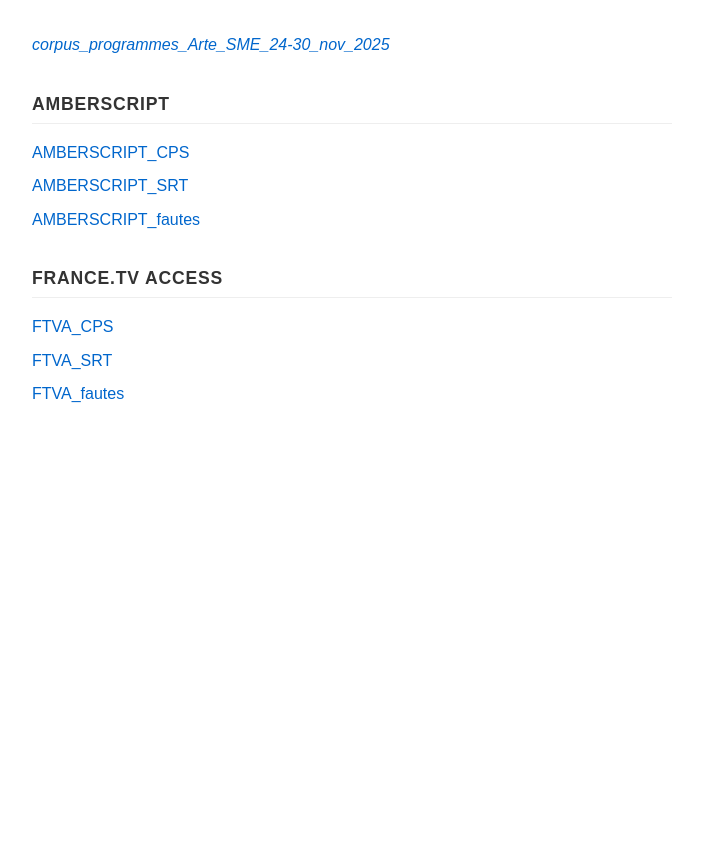
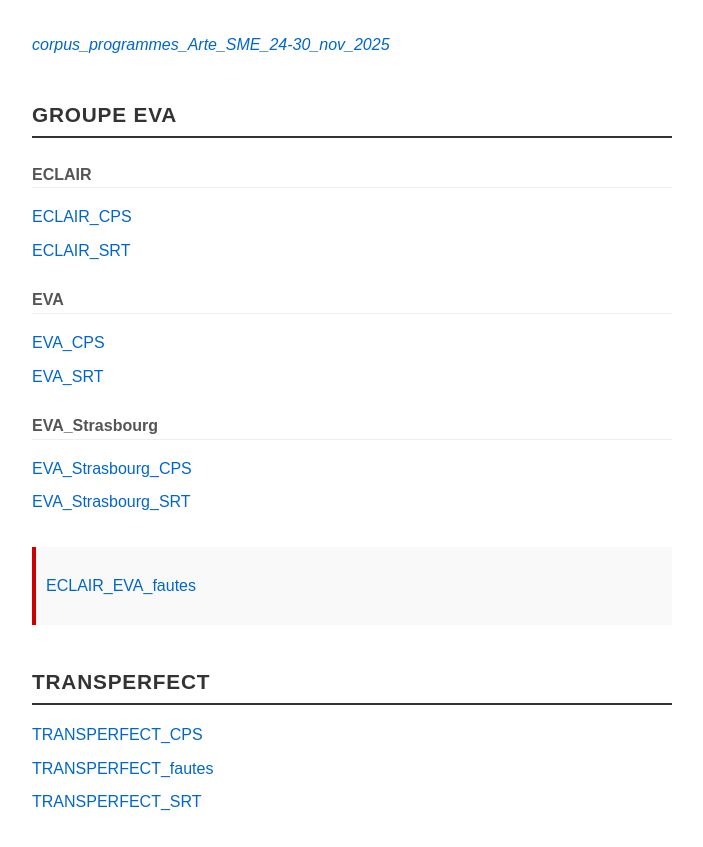
Before and after one commit to Alyoukaidi/Eva_Transperfect, a plain HTML site: page index.html in a window 1280 px wide. Shown: the whole page, without its empty margins (288-991 px from the left). Before the commit the page ends 800 px from the top, so only its background shows below. Drawn offline with Linux system fonts and the light colour scheme.

Commit message:
Update index.html

```diff
--- a/index.html
+++ b/index.html
@@ -12,12 +12,18 @@
       line-height: 1.6;
     }
     h2 {
-      font-size: 1.1rem;
+      font-size: 1.3rem;
       text-transform: uppercase;
       letter-spacing: 0.05rem;
-      margin-top: 2rem;
+      margin-top: 2.5rem;
+      border-bottom: 2px solid #333;
+      padding-bottom: 0.3rem;
+    }
+    h3 {
+      font-size: 1rem;
+      margin-top: 1.5rem;
+      color: #555;
       border-bottom: 1px solid #eee;
-      padding-bottom: 0.3rem;
     }
     ul {
       list-style: none;
@@ -38,6 +44,12 @@
       margin-bottom: 2rem;
       display: block;
     }
+    .fautes-groupe {
+      margin-top: 2rem;
+      padding: 10px;
+      background-color: #f9f9f9;
+      border-left: 4px solid #cc0000;
+    }
   </style>
 </head>
 <body>
@@ -46,18 +58,37 @@
     corpus_programmes_Arte_SME_24-30_nov_2025
   </a>
 
-  <h2>AMBERSCRIPT</h2>
+  <h2>Groupe EVA</h2>
+
+  <h3>ECLAIR</h3>
   <ul>
-    <li><a href="AMBERSCRIPT_CPS.html" target="_blank" rel="noopener">AMBERSCRIPT_CPS</a></li>
-    <li><a href="AMBERSCRIPT_SRT.srt" target="_blank" rel="noopener">AMBERSCRIPT_SRT</a></li>
-    <li><a href="AMBERSCRIPT_fautes.html" target="_blank" rel="noopener">AMBERSCRIPT_fautes</a></li>
+    <li><a href="ECLAIR_CPS.html" target="_blank" rel="noopener">ECLAIR_CPS</a></li>
+    <li><a href="ECLAIR_SRT.srt" target="_blank" rel="noopener">ECLAIR_SRT</a></li>
   </ul>
 
-  <h2>FRANCE.TV ACCESS</h2>
+  <h3>EVA</h3>
   <ul>
-    <li><a href="FTVA_CPS.html" target="_blank" rel="noopener">FTVA_CPS</a></li>
-    <li><a href="FTVA_SRT.srt" target="_blank" rel="noopener">FTVA_SRT</a></li>
-    <li><a href="FTVA_fautes.html" target="_blank" rel="noopener">FTVA_fautes</a></li>
+    <li><a href="EVA_CPS.html" target="_blank" rel="noopener">EVA_CPS</a></li>
+    <li><a href="EVA_SRT.srt" target="_blank" rel="noopener">EVA_SRT</a></li>
+  </ul>
+
+  <h3>EVA_Strasbourg</h3>
+  <ul>
+    <li><a href="EVA_Strasbourg_CPS.html" target="_blank" rel="noopener">EVA_Strasbourg_CPS</a></li>
+    <li><a href="EVA_Strasbourg_SRT.srt" target="_blank" rel="noopener">EVA_Strasbourg_SRT</a></li>
+  </ul>
+
+  <div class="fautes-groupe">
+    <ul>
+      <li><a href="ECLAIR_EVA_fautes.html" target="_blank" rel="noopener">ECLAIR_EVA_fautes</a></li>
+    </ul>
+  </div>
+
+  <h2>TRANSPERFECT</h2>
+  <ul>
+    <li><a href="TRANSPERFECT_CPS.html" target="_blank" rel="noopener">TRANSPERFECT_CPS</a></li>
+    <li><a href="TRANSPERFECT_fautes.html" target="_blank" rel="noopener">TRANSPERFECT_fautes</a></li>
+    <li><a href="TRANSPERFECT_SRT.srt" target="_blank" rel="noopener">TRANSPERFECT_SRT</a></li>
   </ul>
 
 </body>
```
